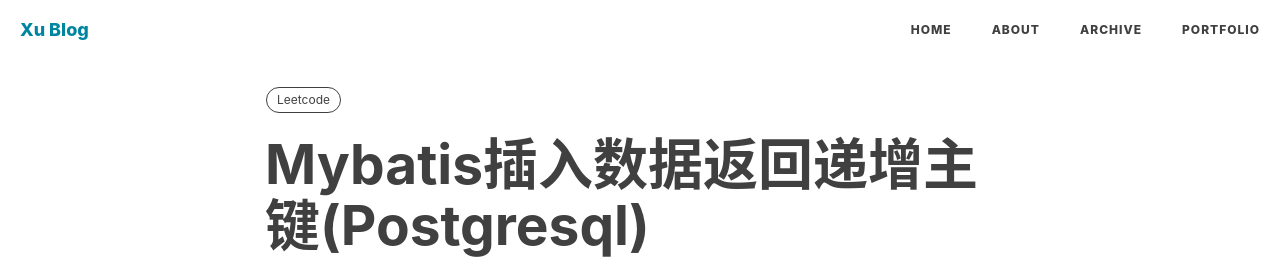
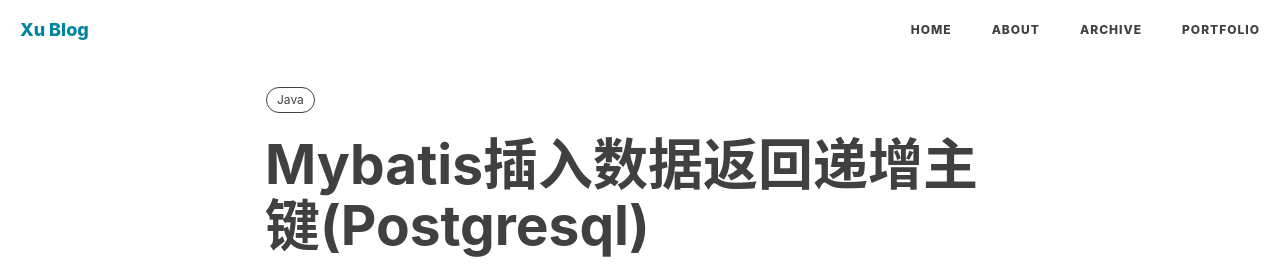
Before and after one commit to popsiclexu/popsiclexu.github.io, a Jekyll site: the page built from _posts/2019-04-21-mybatis.md, in a window 1280 px wide and 900 px high. Shown: the top 277 px of the window. Built offline with Jekyll 4.4.1, drawn with Linux system fonts in a browser that asks for light colours; nearby versions of some CDN libraries; comment, search, counter and statistics services are not loaded.

Commit message:
Update 2019-04-21-mybatis.md

```diff
--- a/_posts/2019-04-21-mybatis.md
+++ b/_posts/2019-04-21-mybatis.md
@@ -7,7 +7,7 @@
 header-style: text
 catalog: true
 tags:
-  - Leetcode
+  - Java
 ---
 >滚动阅读全文
 #### 一、数据库增加自增长字段
```
